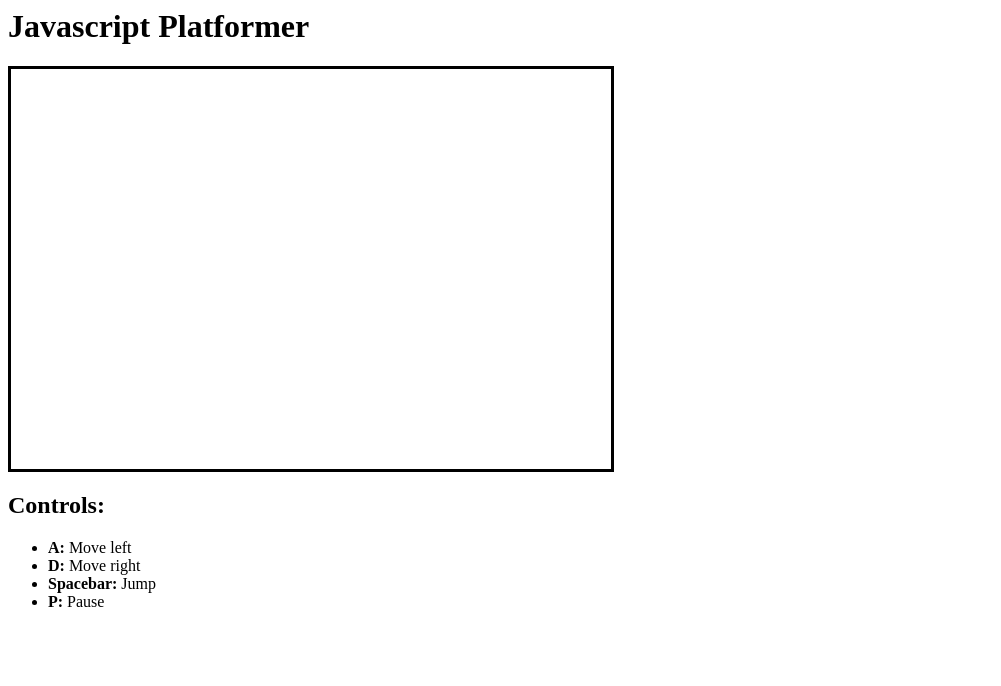
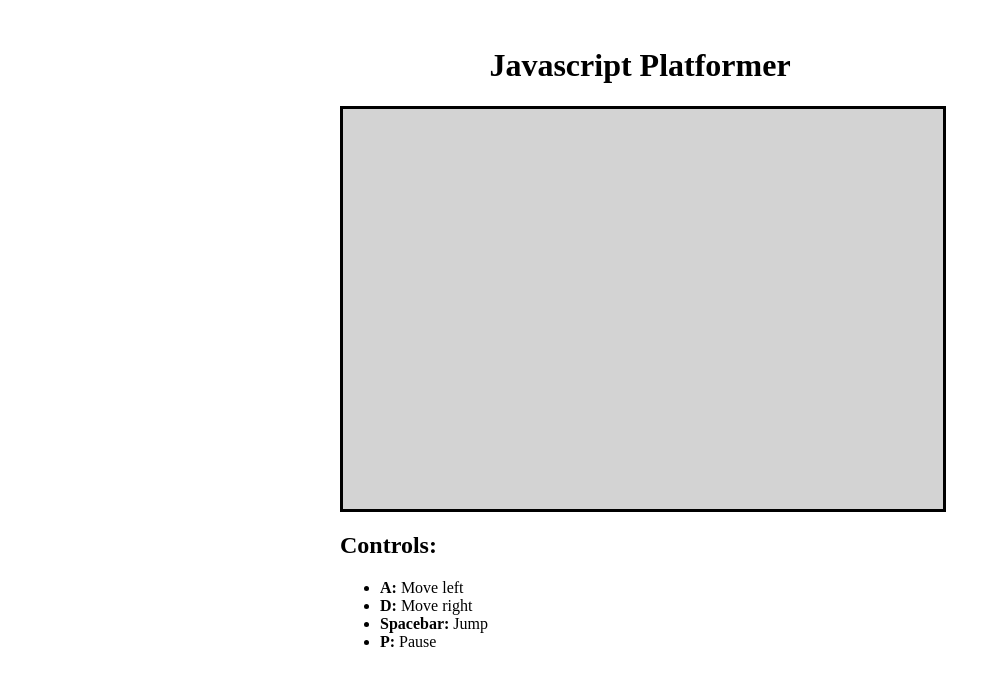
Before and after one commit to R-Mckenzie/Platform-Hero, a plain HTML site: page index.html in a window 1280 px wide. Shown: the whole page, without its empty margins (0-1001 px from the left). Drawn offline with Linux system fonts and the light colour scheme.

Commit message:
centers page elements, adds readme

```diff
--- a/index.html
+++ b/index.html
@@ -4,6 +4,8 @@
 </head>
 
 <body>
+  <div class="center">
+    <br>
     <h1>Javascript Platformer</h1>
     <canvas id="canvas" width="600" height="400"></canvas>
     <h2>Controls:</h2>
@@ -13,4 +15,5 @@
       <li><strong>Spacebar:</strong> Jump</li>
       <li><strong>P:</strong> Pause</li>
     </ul>
+  </div>
 </body>
--- a/style.css
+++ b/style.css
@@ -1,5 +1,11 @@
+h1{
+  text-align: center;
+}
 canvas{
+  border:3px solid black;
+  background-color: lightgrey;
+}
+.center{
   width:600px;
   margin:auto;
-  border:3px solid black;
 }
```
Also changed, not shown: 1 other file. Lines whose indentation alone changed are shown as unchanged.
